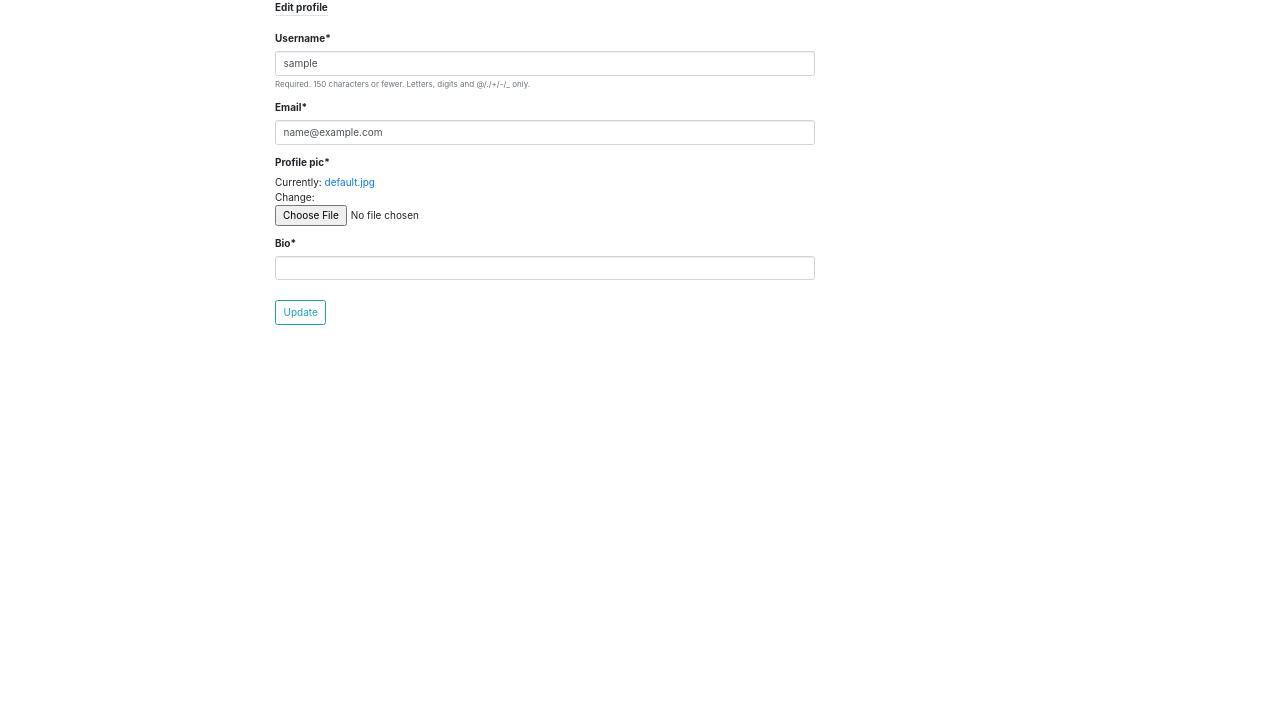
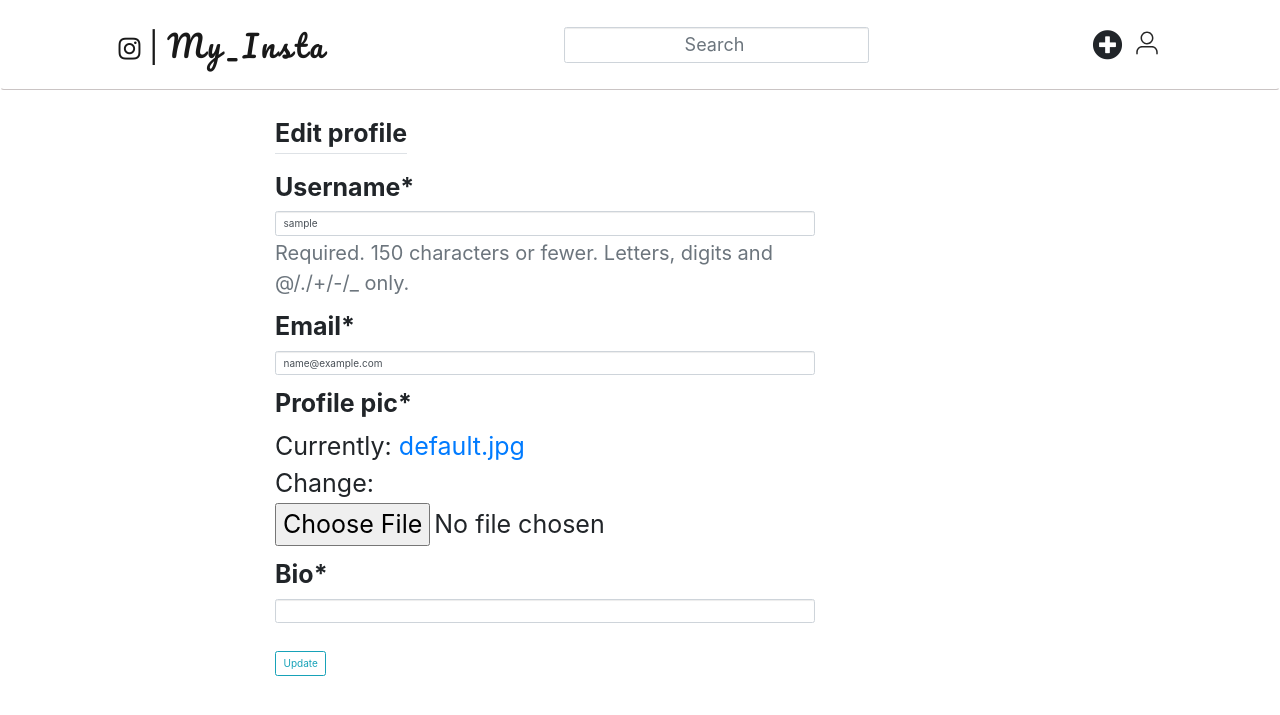
Before and after one commit to washucode/instagram-clone, a Django app: page /update/ in a window 1280 px wide. Shown: the top 715 px of the page. Run offline with Django 3.2, Linux system fonts and the light colour scheme; the visitor is signed in with stand-in values (Sample User, id 1); some libraries are stand-ins or nearby versions; some web fonts are replaced.

Commit message:
add navbar to update_profile.html

```diff
--- a/main/templates/update_profile.html
+++ b/main/templates/update_profile.html
@@ -3,7 +3,9 @@
 
 {% block content %}
 
-<div class="container">
+{%include 'navbar.html'%}
+
+<div class="container updateprofile">
 
     <div class="row">
         <div class="col-md-2">
--- a/static/styles.css
+++ b/static/styles.css
@@ -9,6 +9,10 @@
     font-family: 'Didact Gothic', sans-serif;
 
 
+}
+.updateprofile{
+    margin-top: 2%;
+    font-size: 25px;
 }
 .otherposts{
     background-color: #fff;
```
